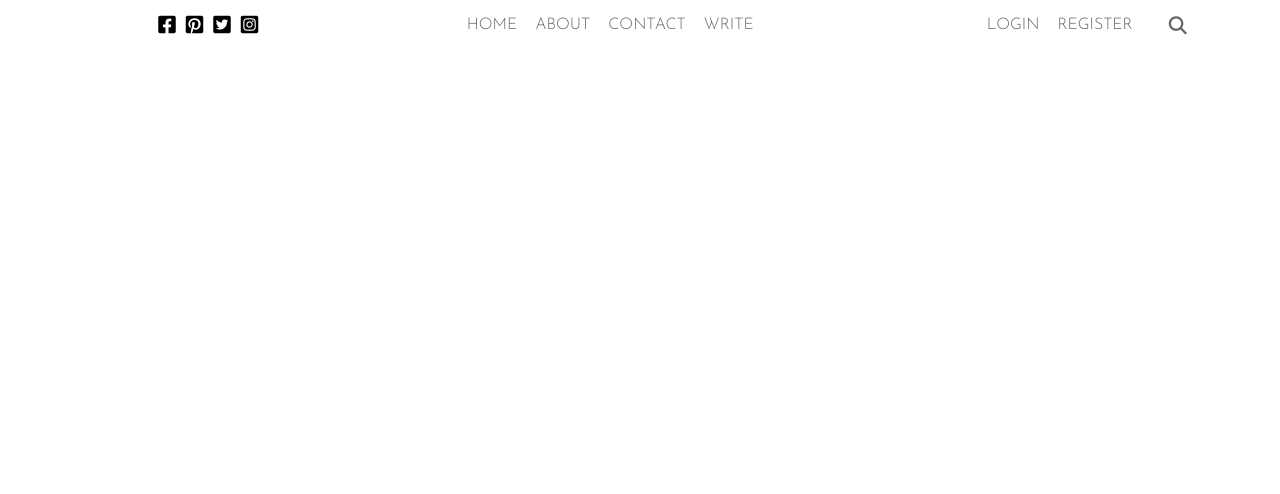
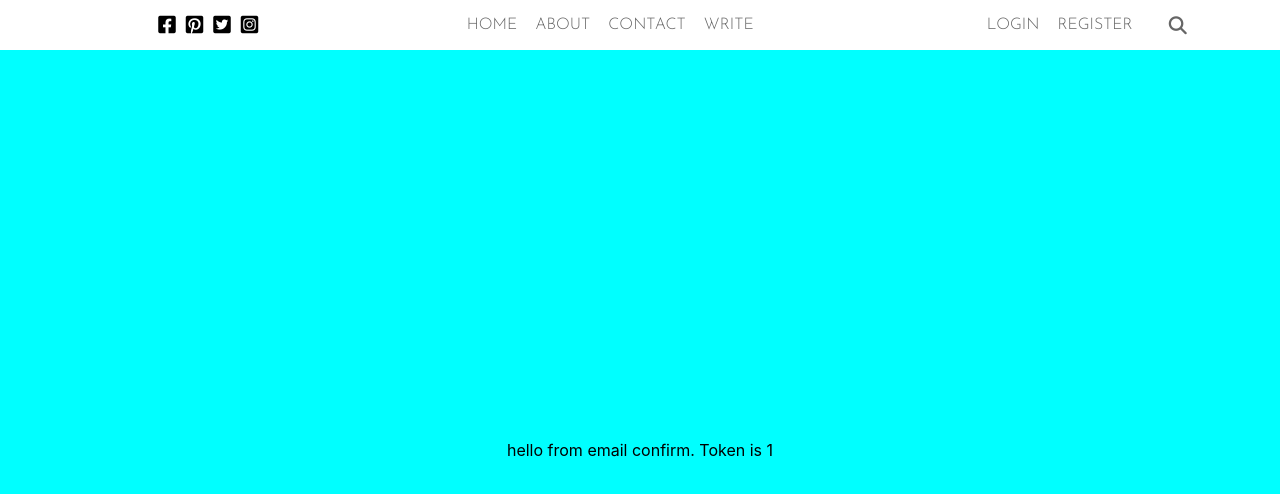
Before and after one commit to Zee-Iq/blog-app, a React (Create React App) app in the folder client/: page /emailconfirm/1 in a window 1280 px wide. Shown: the top 494 px of the page. Built offline with nearby package versions, Linux system fonts and the light colour scheme.

Commit message:
forgotpassword  and email

```diff
--- a/client/src/App.jsx
+++ b/client/src/App.jsx
@@ -7,6 +7,9 @@ import Login from "./Components/Login/Login";
 import Write from "./Components/Write/Write";
 import UserProfile from "./Components/UserProfile/UserProfile";
 import Single from "./Components/Single/Single";
+import EmailConfirm from "./Components/EmailConfirm/EmailConfirm";
+
+
 
 const user = false;
 /* test */
@@ -27,6 +30,9 @@ const App = () => {
           element={user ? <UserProfile /> : <Register />}
         ></Route>
          <Route path="/post" element={<Single />}> </Route>
+         <Route path="/emailconfirm/:token" exact element={<EmailConfirm />}></Route>
+         {/* <Route path='/forgotpass' exact component={}></Route> */}
+
       </Routes>
     </Router>
   );
--- /dev/null
+++ b/client/src/Components/EmailConfirm/EmailConfirm.css
@@ -0,0 +1,6 @@
+.email-container {
+    display: grid;
+    place-content: center;
+    min-height: 100vh;
+    background-color: aqua;
+}
--- /dev/null
+++ b/client/src/Components/EmailConfirm/EmailConfirm.js
@@ -0,0 +1,11 @@
+import React from 'react'
+import { useParams } from 'react-router-dom'
+import "./EmailConfirm.css"
+
+export default function EmailConfirm() {
+
+    const {token} = useParams()
+  return (
+    <div className='email-container'> hello from email confirm. Token is {token}</div>
+  )
+}
--- a/client/src/Components/Login/Login.jsx
+++ b/client/src/Components/Login/Login.jsx
@@ -11,6 +11,7 @@ export default function Login() {
         <label>Password</label>
         <input className="loginInput" type="password" placeholder="Enter your password..." />
         <button className="loginButton">Login</button>
+        <Link to="/forgotpass">Forgot pass</Link>
       </form>
         <button className="loginRegisterButton"><Link className="link" to="/register">Register</Link></button>
     </div>
```
Also changed, not shown: client/src/Components/ForgotPassword/ForgotPass.jsx (added, +19 -0 lines), client/src/Components/ForgotPassword/Forgotpassword.css (added, +8 -0 lines), 2 other files (tests, documents, lock files or other folders).
